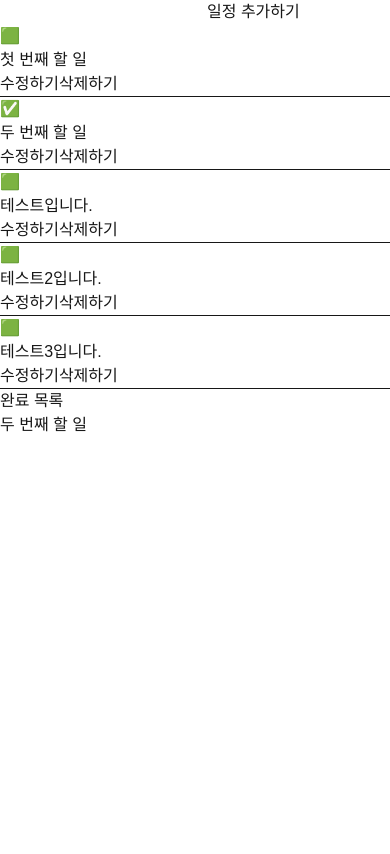
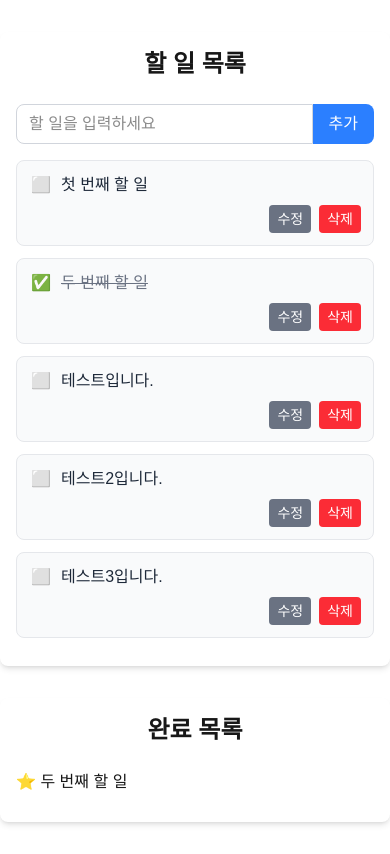
Before and after one commit to dev-rjw/baro-10-project, a Next.js app: page / in a window 390 px wide. Built offline with nearby package versions, Linux system fonts and the light colour scheme; data requests are answered from the project's data file.

Commit message:
5. 투두 구현 - css 수정 + 반응형 구현 + head 태그 추가

```diff
--- a/src/app/components/CompletedList.tsx
+++ b/src/app/components/CompletedList.tsx
@@ -23,18 +23,25 @@ const CompletedList = () => {
   });
 
   if (isLoading) {
-    return <div>잠시만 기다려주세요...</div>;
+    return <div className="flex justify-center items-center h-screen">잠시만 기다려주세요...</div>;
   }
 
   if (isError) {
-    return <div>에러가 발생했습니다.</div>;
+    return <div className="flex justify-center items-center h-screen text-red-600">에러가 발생했습니다.</div>;
   }
+
   return (
-    <div>
-      <h1>완료 목록</h1>
-      {data?.map((result: Todo) => {
-        return <div key={result.id}>{result.title}</div>;
-      })}
+    <div className="max-w-lg mx-auto mt-8 mb-8 p-4 bg-white rounded-lg shadow-md">
+      <h1 className="text-2xl text-center font-bold mb-6">완료 목록</h1>
+      <ul>
+        {data?.map((result: Todo) => {
+          return (
+            <li className="mb-3" key={result.id}>
+              ⭐ {result.title}
+            </li>
+          );
+        })}
+      </ul>
     </div>
   );
 };
--- a/src/app/components/TodoList.tsx
+++ b/src/app/components/TodoList.tsx
@@ -72,21 +72,26 @@ const TodoList = () => {
   });
 
   if (isLoading) {
-    return <div>잠시만 기다려주세요...</div>;
+    return <div className="flex justify-center items-center h-screen">잠시만 기다려주세요...</div>;
   }
 
   if (isError) {
-    return <div>에러가 발생했습니다.</div>;
+    return <div className="flex justify-center items-center h-screen text-red-600">에러가 발생했습니다.</div>;
   }
 
   // Todo 추가 핸들러
   const handleAddTodo = async () => {
+    if (title.trim() !== "") {
       addMutation.mutate({
         id: new Date().getTime().toString(),
         title: title,
         completed: false,
       });
       setTitle("");
+    } else {
+      alert("타이틀을 입력해주세요.");
+      return;
+    }
   };
 
   // Todo 삭제 핸들러
@@ -120,35 +125,53 @@ const TodoList = () => {
       setEditId(null);
     } else {
       alert("타이틀을 입력해주세요.");
+      return;
     }
   };
 
   return (
-    <>
-      <input type="text" value={title} name="title" onChange={(event) => setTitle(event.target.value)} />
-      <button onClick={handleAddTodo}>일정 추가하기</button>
-      {data?.map((result: Todo) => {
-        return (
-          <div key={result.id}>
-            <button onClick={() => handleCompletedUpdateTodo(result)}>{result.completed ? "✅" : "🟩"}</button>
+    <div className="max-w-lg mx-auto mt-8 p-4 bg-white rounded-lg shadow-md">
+      <h1 className="text-2xl text-center font-bold mb-6">할 일 목록</h1>
+
+      <div className="flex mb-4">
+        <input className="flex-1 px-3 border border-gray-300 rounded-l-lg focus:outline-none focus:ring-2 focus:ring-blue-500" type="text" placeholder="할 일을 입력하세요" value={title} name="title" onChange={(event) => setTitle(event.target.value)} onKeyDown={(e) => e.key === "Enter" && handleAddTodo()} />
+        <button className="bg-blue-500 hover:bg-blue-600 text-white px-4 py-2 rounded-r-lg cursor-pointer" onClick={handleAddTodo}>
+          추가
+        </button>
+      </div>
+
+      <div>
+        {data?.map((result: Todo) => (
+          <div key={result.id} className="mb-3 p-3 border border-gray-200 rounded-lg bg-gray-50">
+            <div className="flex items-center mb-2">
+              <button className="flex mr-2 w-6 h-6 items-center justify-center" onClick={() => handleCompletedUpdateTodo(result)}>
+                {result.completed ? "✅" : "⬜"}
+              </button>
+
+              {editId === result.id ? <input className="flex-1 px-2 py-1 border border-gray-300 rounded focus:outline-none focus:ring-2 focus:ring-blue-500" type="text" value={editTitle} name="editTitle" onChange={(event) => setEditTitle(event.target.value)} onKeyDown={(e) => e.key === "Enter" && handleTitleUpdateTodo(result)} autoFocus /> : <span className={`flex-1 ${result.completed ? "line-through text-gray-500" : "text-gray-800"}`}>{result.title}</span>}
+            </div>
+
+            <div className="flex justify-end space-x-2">
               {editId === result.id ? (
-              <>
-                <input type="text" value={editTitle} name="editTitle" onChange={(event) => setEditTitle(event.target.value)} />
-                <br></br>
-                <button onClick={() => handleTitleUpdateTodo(result)}>수정 완료하기</button>
-              </>
+                <button className="px-2 py-1 bg-green-500 hover:bg-green-600 text-white text-sm rounded" onClick={() => handleTitleUpdateTodo(result)}>
+                  완료
+                </button>
               ) : (
-              <>
-                <div>{result.title}</div>
-                <button onClick={() => handleTitleUpdateTodoStart(result)}>수정하기</button>
-              </>
+                <button className="px-2 py-1 bg-gray-500 hover:bg-gray-600 text-white text-sm rounded" onClick={() => handleTitleUpdateTodoStart(result)}>
+                  수정
+                </button>
               )}
-            <button onClick={() => handleDeleteTodo(result.id)}>삭제하기</button>
-            <hr></hr>
+
+              <button className="px-2 py-1 bg-red-500 hover:bg-red-600 text-white text-sm rounded" onClick={() => handleDeleteTodo(result.id)}>
+                삭제
+              </button>
             </div>
-        );
-      })}
-    </>
+          </div>
+        ))}
+
+        {data?.length === 0 && <div className="text-center py-4 text-gray-500">할 일이 없습니다. 새 할 일을 추가해보세요!</div>}
+      </div>
+    </div>
   );
 };
 
--- a/src/app/layout.tsx
+++ b/src/app/layout.tsx
@@ -7,6 +7,12 @@ export default function RootLayout({
 }>) {
   return (
     <html lang="en">
+      <head>
+        <title>TODO LIST</title>
+        <meta name="description" content="TODO LIST"></meta>
+        <meta name="keywords" content="Next.js, TypeScript, React"></meta>
+        <meta name="author" content="Jiwon Ryu"></meta>
+      </head>
       <body>{children}</body>
     </html>
   );
```
Lines whose indentation alone changed are shown as unchanged.
